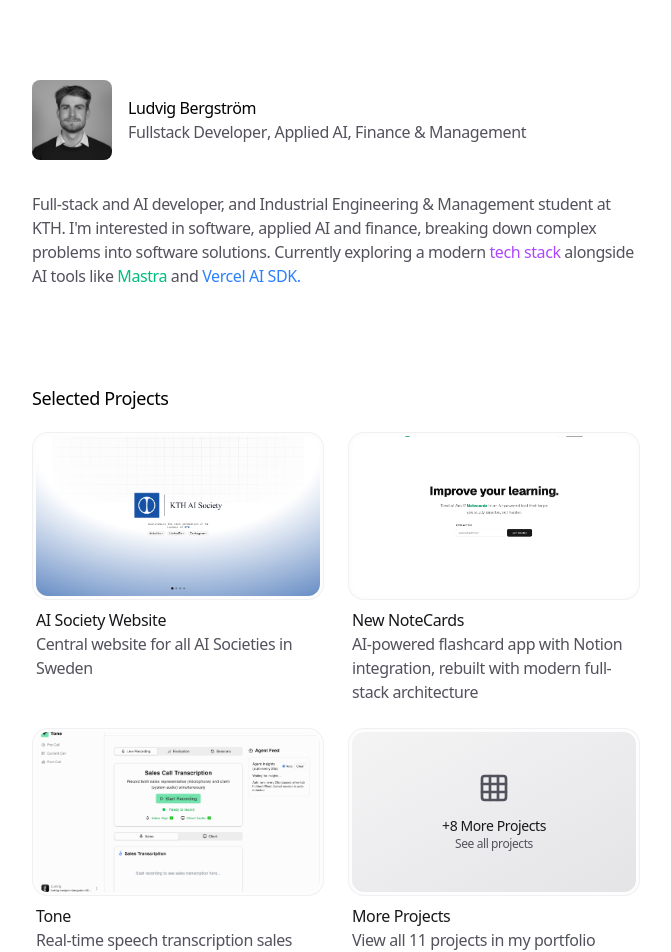
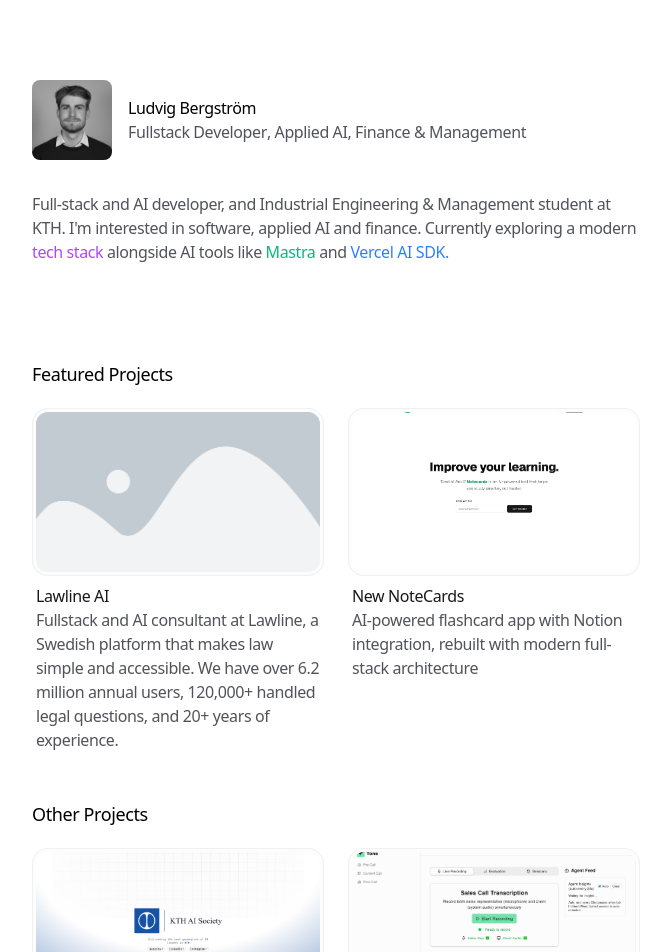
Before and after one commit to Berget1411/newest-portfolio, a Next.js app: page / in a window 1280 px wide. Shown: the top 952 px of the page, without its empty margins (304-975 px from the left). Built offline with nearby package versions, Linux system fonts and the light colour scheme.

Commit message:
feat: update with new data

```diff
--- a/components/home/sections/intro-section.tsx
+++ b/components/home/sections/intro-section.tsx
@@ -42,8 +42,7 @@
               <p className="text-zinc-600 dark:text-zinc-400">
                 Full-stack and AI developer, and Industrial Engineering &
                 Management student at KTH. I&apos;m interested in software,
-                applied AI and finance, breaking down complex problems into
-                software solutions. Currently exploring a modern{" "}
+                applied AI and finance. Currently exploring a modern{" "}
                 <Link
                   href="https://www.better-t-stack.dev/new?name=test-deploy&fe-w=next&rt=workers&db=postgres&sd=wrangler&dbs=neon&pay=polar&ex=ai,todo&add=biome,husky,turborepo&wd=wrangler"
                   target="_blank"
--- a/components/home/sections/projects/projects-section.tsx
+++ b/components/home/sections/projects/projects-section.tsx
@@ -10,9 +10,15 @@
 export function ProjectsSection() {
   const [showAll, setShowAll] = useState(false);
   const [mounted, setMounted] = useState(false);
-  const featuredProjects = PROJECTS.slice(0, 3);
-  const additionalProjects = PROJECTS.slice(3);
-  const hasMoreProjects = PROJECTS.length > 3;
+
+  // Separate featured and non-featured projects
+  const featuredProjects = PROJECTS.filter((project) => project.isFeatured);
+  const nonFeaturedProjects = PROJECTS.filter((project) => !project.isFeatured);
+
+  // For non-featured projects, show first 3 initially
+  const displayedNonFeatured = nonFeaturedProjects.slice(0, 3);
+  const additionalNonFeatured = nonFeaturedProjects.slice(3);
+  const hasMoreProjects = nonFeaturedProjects.length > 3;
 
   useEffect(() => {
     setMounted(true);
@@ -20,14 +26,61 @@
 
   return (
     <AnimatedSection>
-      <h3 className="mb-5 text-lg font-medium">Selected Projects</h3>
+      {/* Featured Projects Section */}
+      {featuredProjects.length > 0 && (
+        <>
+          <h3 className="mb-5 text-lg font-medium">Featured Projects</h3>
+          <motion.div
+            className="mb-12 grid grid-cols-1 gap-6 sm:grid-cols-2"
+            layout
+            transition={{ duration: 0.3, ease: "easeInOut" }}
+          >
+            {featuredProjects.map((project, index) => (
+              <motion.div
+                key={`${project.id}-featured-${mounted}`}
+                layout
+                initial={{ opacity: 0, y: 15 }}
+                whileInView={{
+                  opacity: 1,
+                  y: 0,
+                  transition: {
+                    duration: 0.3,
+                    delay: index * 0.05,
+                    ease: "easeOut",
+                  },
+                }}
+                viewport={{ once: true, margin: "-30px" }}
+                transition={{
+                  layout: { duration: 0.3, ease: "easeInOut" },
+                }}
+                className="space-y-2"
+              >
+                <div className="relative rounded-2xl bg-zinc-50/40 p-1 ring-1 ring-zinc-200/50 ring-inset dark:bg-zinc-950/40 dark:ring-zinc-800/50">
+                  <ProjectCard project={project} />
+                </div>
+                <div className="px-1">
+                  <h4 className="font-base font-[450] text-zinc-900 dark:text-zinc-50">
+                    {project.title}
+                  </h4>
+                  <p className="text-base text-zinc-600 dark:text-zinc-400">
+                    {project.shortDescription}
+                  </p>
+                </div>
+              </motion.div>
+            ))}
+          </motion.div>
+        </>
+      )}
+
+      {/* Selected Projects Section */}
+      <h3 className="mb-5 text-lg font-medium">Other Projects</h3>
       <motion.div
         className="grid grid-cols-1 gap-6 sm:grid-cols-2"
         layout
         transition={{ duration: 0.3, ease: "easeInOut" }}
       >
-        {/* Always show featured projects */}
-        {featuredProjects.map((project, index) => (
+        {/* Always show initial non-featured projects */}
+        {displayedNonFeatured.map((project, index) => (
           <motion.div
             key={`${project.id}-${mounted}`}
             layout
@@ -71,7 +124,7 @@
               y: 0,
               transition: {
                 duration: 0.3,
-                delay: featuredProjects.length * 0.05,
+                delay: displayedNonFeatured.length * 0.05,
                 ease: "easeOut",
               },
             }}
@@ -106,7 +159,7 @@
                     <p className="text-sm font-medium text-zinc-900 dark:text-zinc-100">
                       {showAll
                         ? "Show Less"
-                        : `+${additionalProjects.length} More Projects`}
+                        : `+${additionalNonFeatured.length} More Projects`}
                     </p>
                     <p className="text-xs text-zinc-600 dark:text-zinc-400">
                       {showAll ? "Collapse view" : "See all projects"}
@@ -121,17 +174,17 @@
               </h4>
               <p className="text-base text-zinc-600 dark:text-zinc-400">
                 {showAll
-                  ? "Click to show only featured projects"
-                  : `View all ${PROJECTS.length} projects in my portfolio`}
+                  ? "Click to show only top projects"
+                  : `View all ${nonFeaturedProjects.length} projects in my portfolio`}
               </p>
             </div>
           </motion.div>
         )}
 
-        {/* Additional projects with AnimatePresence */}
+        {/* Additional non-featured projects with AnimatePresence */}
         <AnimatePresence>
           {showAll &&
-            additionalProjects.map((project, index) => (
+            additionalNonFeatured.map((project, index) => (
               <motion.div
                 key={project.id}
                 layout
--- a/lib/data.ts
+++ b/lib/data.ts
@@ -1,4 +1,5 @@
 export type Project = {
+  isFeatured: boolean;
   id: string;
   title: string;
   image: string;
@@ -55,18 +56,21 @@
 
 export const PROJECTS: Project[] = [
   {
-    id: "ais",
-    title: "AI Society Website",
-    image: "/projects/ai-society-website.png",
-    github: "https://github.com/kthaisociety/aisociety",
-    demo: "https://aisociety.se/",
-    tech: ["Next.js", "TypeScript", "Tailwind CSS"],
+    isFeatured: true,
+    id: "lawline",
+    title: "Lawline AI",
+    image: "/projects/project_placeholder.png",
+    demo: "https://lawline.se/",
+    tech: ["Next.js", "TypeScript", "Tailwind CSS", "AI", "Express.js"],
     devMode: false,
-    shortDescription: "Central website for all AI Societies in Sweden",
-    longDescription: "Central website for all AI Societies in Sweden",
-    date: "Nov, 2025",
+    shortDescription:
+      "Fullstack and AI consultant at Lawline, a Swedish platform that makes law simple and accessible. We have over 6.2 million annual users, 120,000+ handled legal questions, and 20+ years of experience.",
+    longDescription:
+      "Fullstack and AI consultant at Lawline, a Swedish platform that makes law simple and accessible. We have over 6.2 million annual users, 120,000+ handled legal questions, and 20+ years of experience",
+    date: "Current, 2025",
   },
   {
+    isFeatured: true,
     id: "new-notecards",
     title: "New NoteCards",
     image: "/projects/notecards-new.png",
@@ -95,6 +99,20 @@
     date: "Current, 2025",
   },
   {
+    isFeatured: false,
+    id: "ais",
+    title: "AI Society Website",
+    image: "/projects/ai-society-website.png",
+    github: "https://github.com/kthaisociety/aisociety",
+    demo: "https://aisociety.se/",
+    tech: ["Next.js", "TypeScript", "Tailwind CSS"],
+    devMode: false,
+    shortDescription: "Central website for all AI Societies in Sweden",
+    longDescription: "Central website for all AI Societies in Sweden",
+    date: "Nov, 2025",
+  },
+  {
+    isFeatured: false,
     id: "tone",
     title: "Tone",
     image: "/projects/tone.png",
@@ -119,6 +137,7 @@
     date: "Jul 2025",
   },
   {
+    isFeatured: false,
     id: "smartpylogger",
     title: "SmartPyLogger",
     image: "/projects/smartpylogger.png",
@@ -141,6 +160,7 @@
     date: "June, 2025",
   },
   {
+    isFeatured: false,
     id: "Veyla",
     title: "Veyla",
     image: "/projects/veyla.png",
@@ -154,6 +174,7 @@
     date: "June, 2025",
   },
   {
+    isFeatured: false,
     id: "portfolio",
     image: "/projects/portfolio_screenshot.png",
     github: "https://github.com/ludvigbergstrom/ludvigbergstrom.com",
@@ -168,6 +189,7 @@
     date: "Jan, 2025",
   },
   {
+    isFeatured: false,
     id: "Andysolam",
     image: "/projects/andysolam.png",
     demo: "https://store.andysolam.com",
@@ -181,6 +203,7 @@
     date: "Current, 2025",
   },
   {
+    isFeatured: false,
     id: "e-commerce",
     image: "/projects/project_placeholder.png",
     github: "https://github.com/Berget1411/e-commerce",
@@ -202,6 +225,7 @@
     date: "Oct, 2024",
   },
   {
+    isFeatured: false,
     id: "ths",
     demo: "https://thsfuture.se/",
     image: "/projects/ths.png",
@@ -214,6 +238,7 @@
     date: "Current, 2025",
   },
   {
+    isFeatured: false,
     id: "kthais",
     demo: "https://kthais.com/",
     image: "/projects/kthais.png",
@@ -227,6 +252,7 @@
   },
   {
     id: "notecards",
+    isFeatured: false,
     devMode: true,
     image: "/projects/notecards.png",
     demo: "https://preview--notecards-mindshare.lovable.app/",
@@ -248,6 +274,15 @@
 ];
 
 export const WORK_EXPERIENCE: WorkExperience[] = [
+  {
+    id: "lawline",
+    title: "Lawline AI",
+    undertitle: "Fullstack and AI Consultant",
+    date: "Nov 2025 - Present",
+    desc1:
+      "Fullstack and AI consultant at Lawline, a Swedish platform that makes law simple and accessible. We have over 6.2 million annual users, 120,000+ handled legal questions, and 20+ years of experience.",
+    image: "/experience/lawline_logo.jpeg",
+  },
   {
     id: "kthais_vice_chairman",
     title: "KTH AI Society",
```
Also changed, not shown: public/experience/lawline_logo.jpeg (added).
